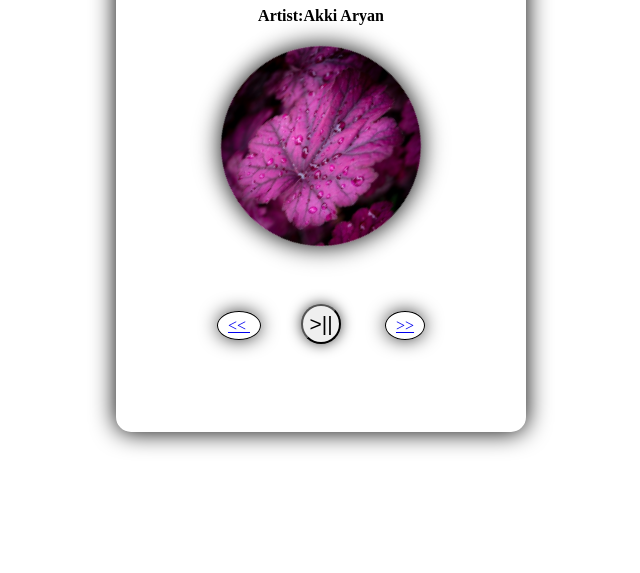
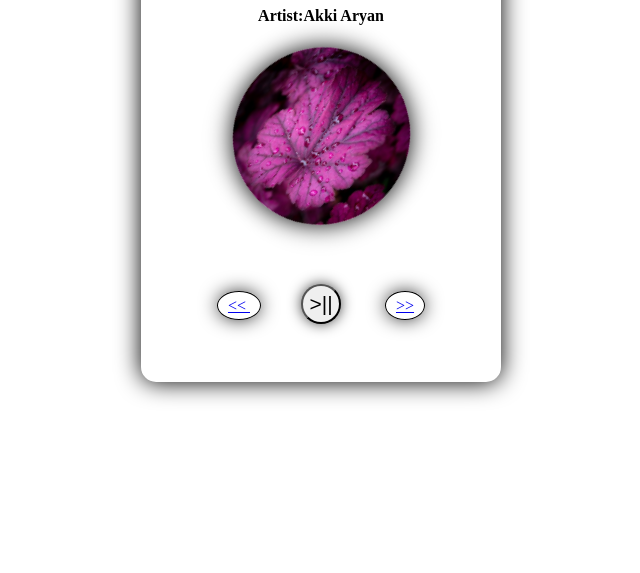
Before and after one commit to rajib3728/hindi, a plain HTML site: page 8.html in a window 1280 px wide. Shown: the part 227-800 px from the top of the page, without its empty margins (319-959 px from the left). Drawn offline with Linux system fonts and the light colour scheme.

Commit message:
Update 8.html

```diff
--- a/8.html
+++ b/8.html
@@ -9,8 +9,8 @@
     <style>
         #sty
         {
-         width: 400px;
-         height:500px;
+         width: 350px;
+         height:450px;
          border-style: solid;
          border-color: white;
          border-width: 5px;
@@ -77,4 +77,5 @@
     }
 </script>
 </body>
+
 </html>
```
